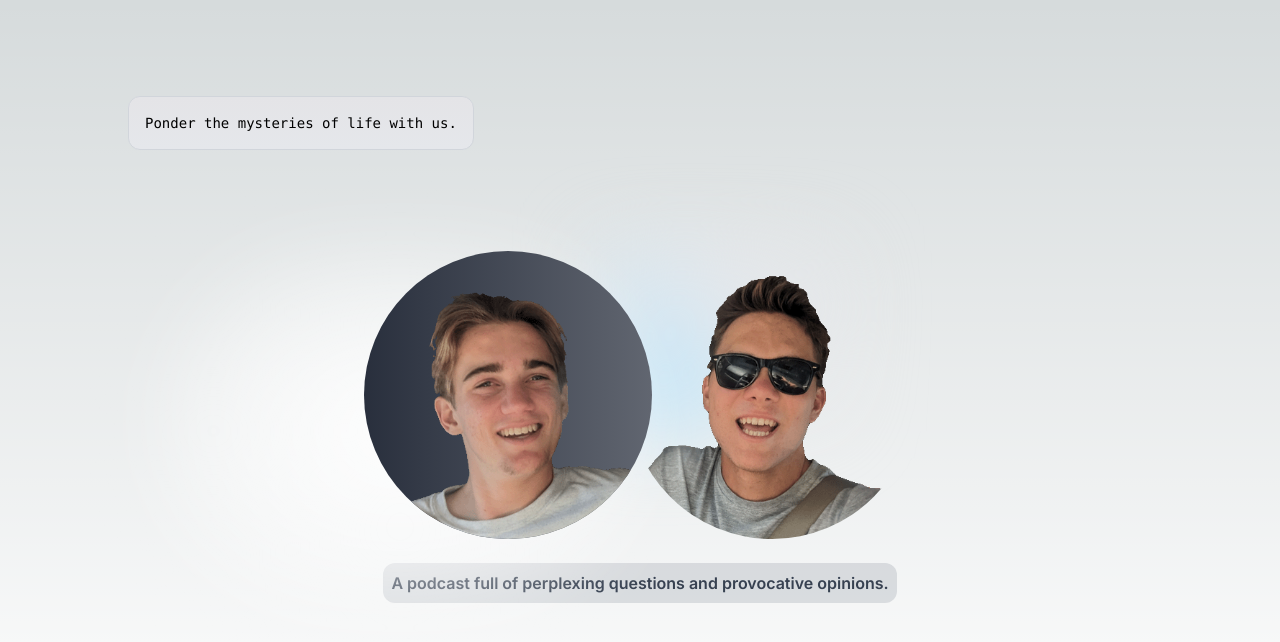
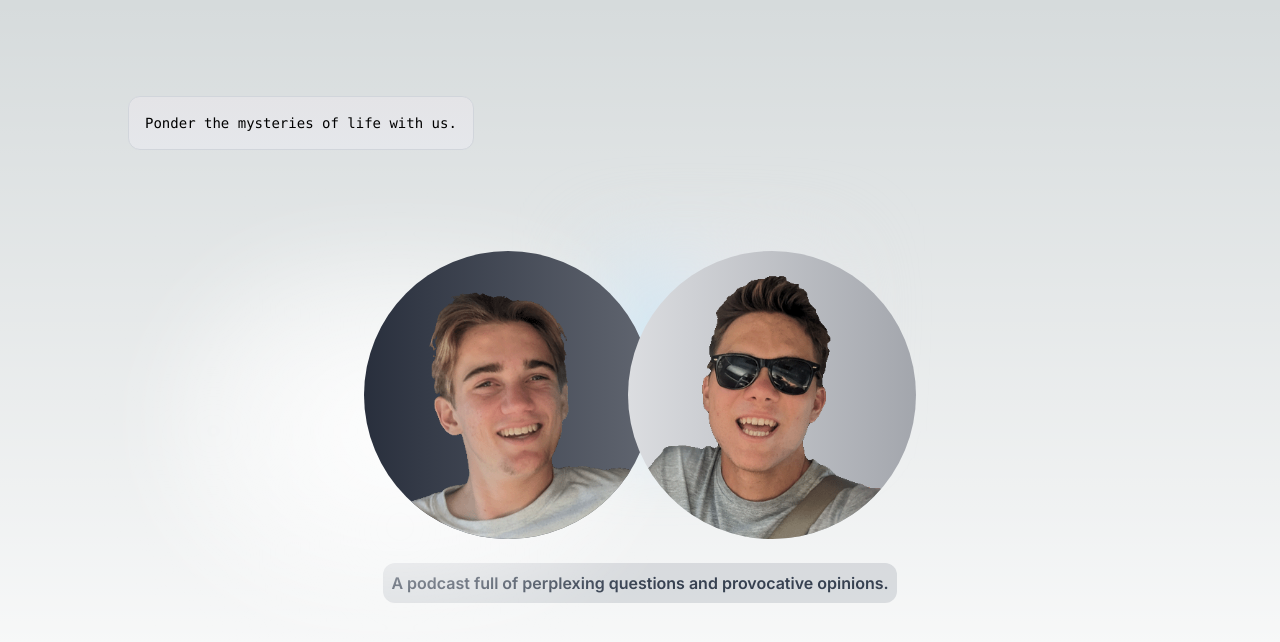
Before and after one commit to jettblu/pondercast, a Next.js app: page / in a window 1280 px wide. Shown: the top 642 px of the page. Built offline with nearby package versions, Linux system fonts and the light colour scheme.

Commit message:
Fix gradient color stop

```diff
--- a/app/page.tsx
+++ b/app/page.tsx
@@ -41,7 +41,7 @@ export default function Home() {
            <Image
             src="/jett.png"
             alt="Vercel Logo"
-            className="rounded-full background-animate bg-gradient-to-r from-gary-100 to-gray-900"
+            className="rounded-full background-animate bg-gradient-to-r from-gray-100 to-gray-900"
             width={300}
             height={300}
             priority
```
